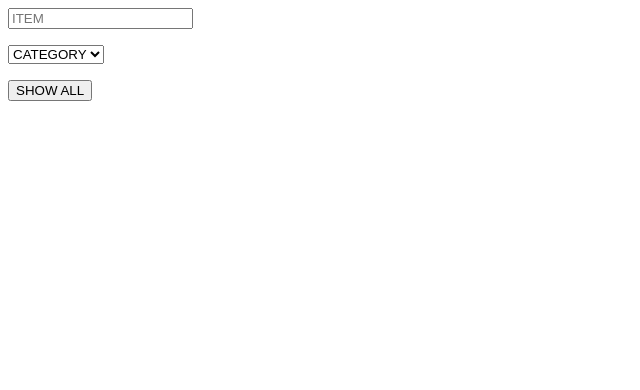
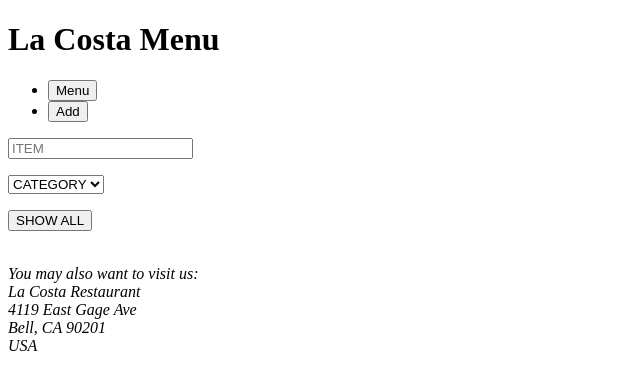
Before and after one commit to Joes-BitGit/menu, a React (Create React App) app in the folder client/: page / in a window 1280 px wide. Shown: the top 390 px of the page, without its empty margins (0-640 px from the left). Built offline with nearby package versions, Linux system fonts and the light colour scheme.

Commit message:
Added header and footer component

```diff
--- a/client/src/App.jsx
+++ b/client/src/App.jsx
@@ -1,6 +1,7 @@
 import React, { useState } from "react";
 import SearchBar from "./components/SearchBar.jsx";
-
+import NavBar from "./components/NavBar.jsx";
+import Footer from "./components/Footer.jsx";
 const App = () => {
   const [item, setItem] = useState("");
 
@@ -10,7 +11,10 @@
 
   return (
     <div>
+      <NavBar />
       <SearchBar item={item} handleItemInput={handleItemInput} />
+      <br />
+      <Footer />
     </div>
   );
 };
```
